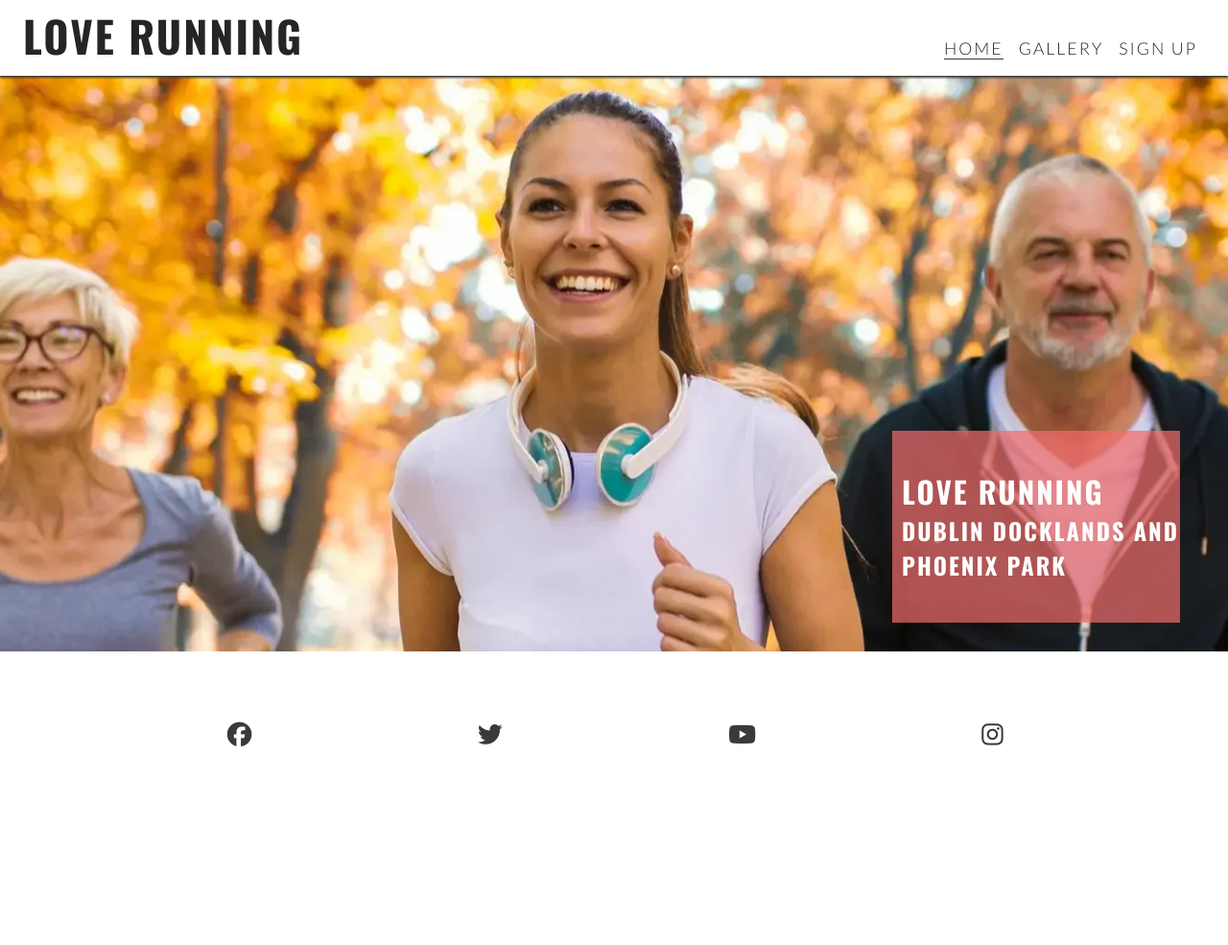
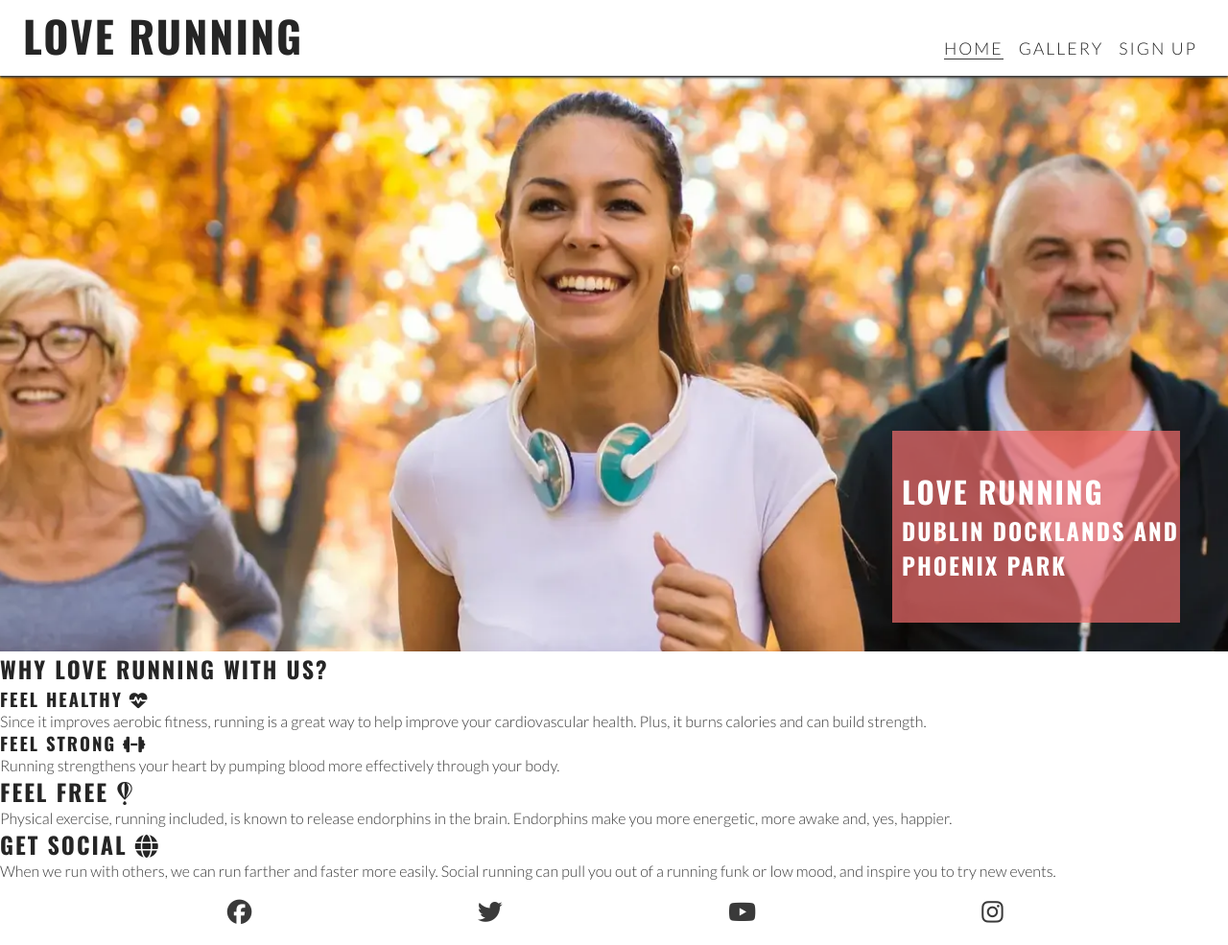
Before and after one commit to Schidley/love-running, a plain HTML site: page index.html in a window 1280 px wide. Shown: the whole page at 96% size. Before the commit the page ends 800 px from the top, so only its background shows below. Drawn offline with nearby package versions, Linux system fonts and the light colour scheme.

Commit message:
reasons content added

```diff
--- a/index.html
+++ b/index.html
@@ -41,6 +41,45 @@
         <h3>Dublin Docklands and Phoenix Park</h3>
       </div>
     </section>
+    <section id="reasons">
+      <h2>Why love running with us?</h2>
+      <div id="benefits">
+        <div id="benefits-physical">
+          <div>
+            <h3>Feel Healthy <i class="fa-solid fa-heart-pulse"></i></h3>
+            <p>
+              Since it improves aerobic fitness, running is a great way to help improve your cardiovascular health.
+              Plus, it burns calories and can build strength.
+            </p>
+          </div>
+          <div>
+            <h3>Feel Strong <i class="fa-solid fa-dumbbell"></i></h3>
+            <p>
+              Running strengthens your heart by pumping blood more effectively through your body.
+            </p>
+          </div>
+
+        </div>
+
+      </div>
+      <div id="benefits-mental">
+        <div>
+          <h2>Feel Free <i class="fa-brands fa-fly"></i></h2>
+          <p>Physical exercise, running included, is known to release endorphins in the brain. Endorphins make you more
+            energetic, more awake and, yes, happier.</p>
+        </div>
+        <div>
+          <h2>Get Social <i class="fa-solid fa-globe"></i></h2>
+          <p>
+            When we run with others, we can run farther and faster more easily. Social running can pull you out of a
+            running funk or low mood, and inspire you to try new events.
+          </p>
+        </div>
+      </div>
+
+      </div>
+
+    </section>
   </main>
   <!--footer-->
   <footer>
```
Lines whose indentation alone changed are shown as unchanged.
